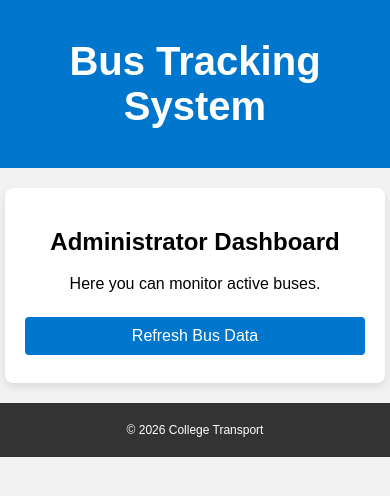
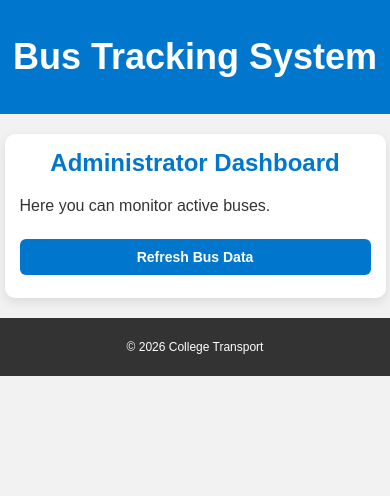
Before and after one commit to Pruthivi11/bus_tracking, a Flask app: page /admin in a window 390 px wide. Shown: the top 496 px of the page. Run offline with Flask 3, Linux system fonts and the light colour scheme.

Commit message:
style.css updated

```diff
--- a/static/style.css
+++ b/static/style.css
@@ -1,43 +1,58 @@
+/* General reset */
 body {
   font-family: Arial, sans-serif;
   background: #f2f2f2;
-  text-align: center;
   margin: 0;
   padding: 0;
+  color: #333;
 }
 
+/* Header & Footer */
 .navbar {
   background: #0077cc;
   color: white;
-  padding: 12px;
+  padding: 14px;
   text-align: center;
   font-size: 20px;
+  font-weight: bold;
 }
 
 .footer {
   background: #333;
   color: white;
-  padding: 8px;
+  padding: 10px;
   text-align: center;
   font-size: 12px;
   margin-top: 20px;
 }
 
+/* Card styling */
 .card {
   background: white;
-  width: 340px;
+  max-width: 400px;   /* desktop limit */
+  width: 90%;         /* mobile scaling */
   margin: 20px auto;
   padding: 20px;
-  border-radius: 8px;
-  box-shadow: 0 4px 8px rgba(0,0,0,0.1);
+  border-radius: 10px;
+  box-shadow: 0 4px 12px rgba(0,0,0,0.1);
+  text-align: left;
 }
 
+.card h2 {
+  margin-top: 0;
+  text-align: center;
+  color: #0077cc;
+}
+
+/* Inputs & Buttons */
 input, select, button {
   width: 100%;
   margin: 8px 0;
-  padding: 10px;
+  padding: 12px;
   border: 1px solid #ccc;
-  border-radius: 4px;
+  border-radius: 6px;
+  font-size: 14px;
+  box-sizing: border-box;
 }
 
 button {
@@ -45,17 +60,38 @@ button {
   background: #0077cc;
   color: white;
   font-size: 16px;
+  font-weight: bold;
   cursor: pointer;
+  transition: background 0.3s ease;
 }
 
 button:hover {
   background: #005fa3;
 }
 
+/* Map styling */
 #map {
-  width: 90%;
-  height: 440px;
+  width: 95%;
+  height: 420px;
   margin: 20px auto;
   border: 2px solid #0077cc;
-  border-radius: 8px;
+  border-radius: 10px;
 }
+
+/* Responsive tweaks */
+@media (max-width: 600px) {
+  .navbar {
+    font-size: 18px;
+    padding: 12px;
+  }
+  .card {
+    padding: 15px;
+  }
+  input, select, button {
+    font-size: 14px;
+    padding: 10px;
+  }
+  #map {
+    height: 300px;
+  }
+}
```
